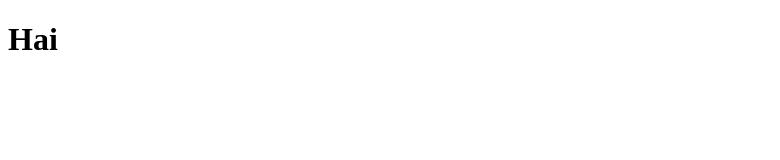
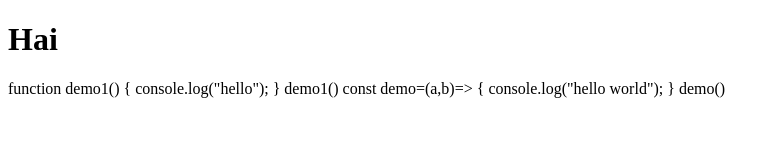
Before and after one commit to Roopavivin/Roopa24, a plain HTML site: page index.html in a window 1280 px wide. Shown: the whole page, without its empty margins (0-780 px from the left). Drawn offline with Linux system fonts and the light colour scheme.

Commit message:
index.html modifies

```diff
--- a/index.html
+++ b/index.html
@@ -7,6 +7,15 @@
 </head>
 <body>
     <h1>Hai</h1>
-
+    function demo1()
+    {
+        console.log("hello");
+    }
+    demo1()
+    const demo=(a,b)=>
+    {
+        console.log("hello world");
+    }
+    demo()
 </body>
 </html>
```
